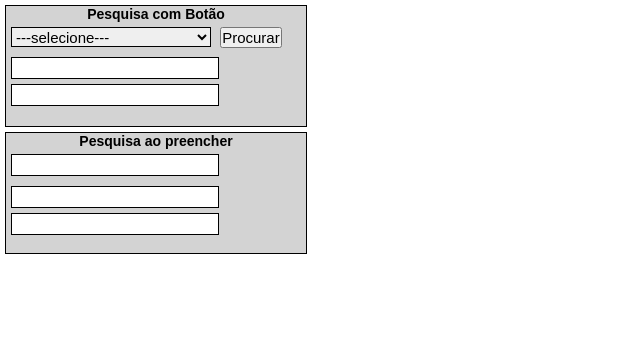
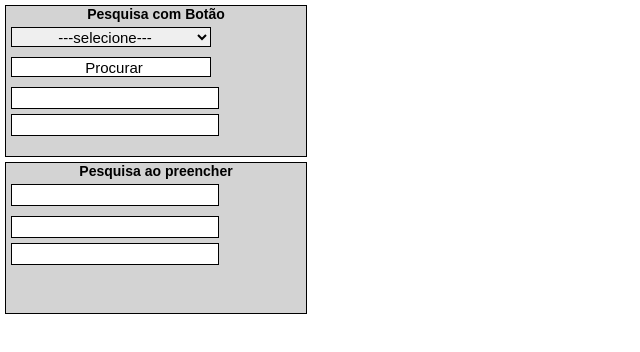
Before and after one commit to roginaldovasco/estudo_js, a plain HTML site: page index.html in a window 1280 px wide. Shown: the whole page, without its empty margins (0-640 px from the left). Drawn offline with Linux system fonts and the light colour scheme.

Commit message:
atualização

```diff
--- a/index.html
+++ b/index.html
@@ -15,8 +15,8 @@
             <option value="celta">celta</option>
             <option value="palio">palio</option>
             <option value="gol">gol</option>
-        </select>
-        <input type="button" value="Procurar" onclick="teste()">
+        </select><br>
+        <input type="button" value="Procurar" id="ibotao" onclick="teste()">
         <div id="ivisual"></div>
         <div id="ipreco"></div>
     </div>
--- a/style.css
+++ b/style.css
@@ -11,7 +11,7 @@
 #borda, #borda2 {
     border: 1px solid black;
     width: 300px;
-    height: 120px;
+    height: 150px;
     margin: 5px;
     background-color: lightgray;
 }
@@ -29,6 +29,16 @@ p {
     margin: 5px;
     background-color: white;
     padding-left: 6px;
+    text-align: center;
+}
+
+#ibotao {
+    border: 1px solid black;
+    width: 200px;
+    height: 20px;
+    margin: 5px;
+    background-color: white;
+    padding-left: 6px;
 }
 
 #isel {
@@ -36,4 +46,5 @@ p {
     width: 200px;
     height: 20px;
     margin: 5px;
+    text-align: center;
 }
```
